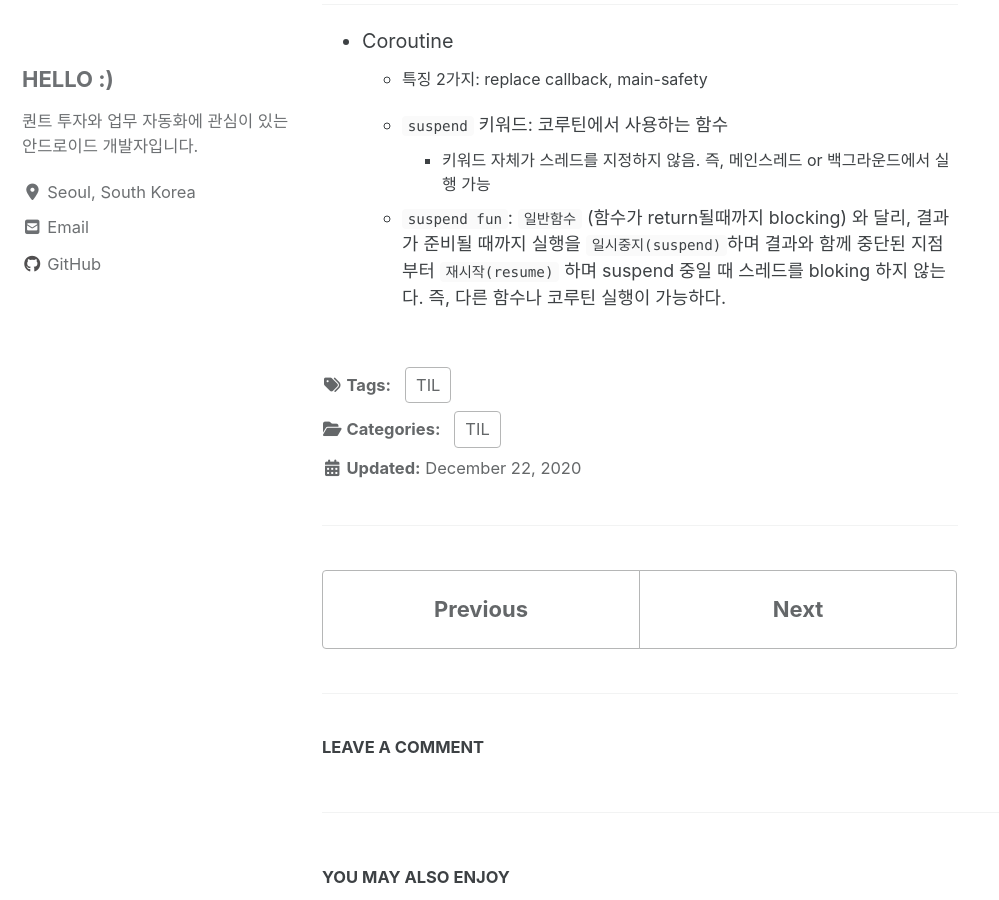
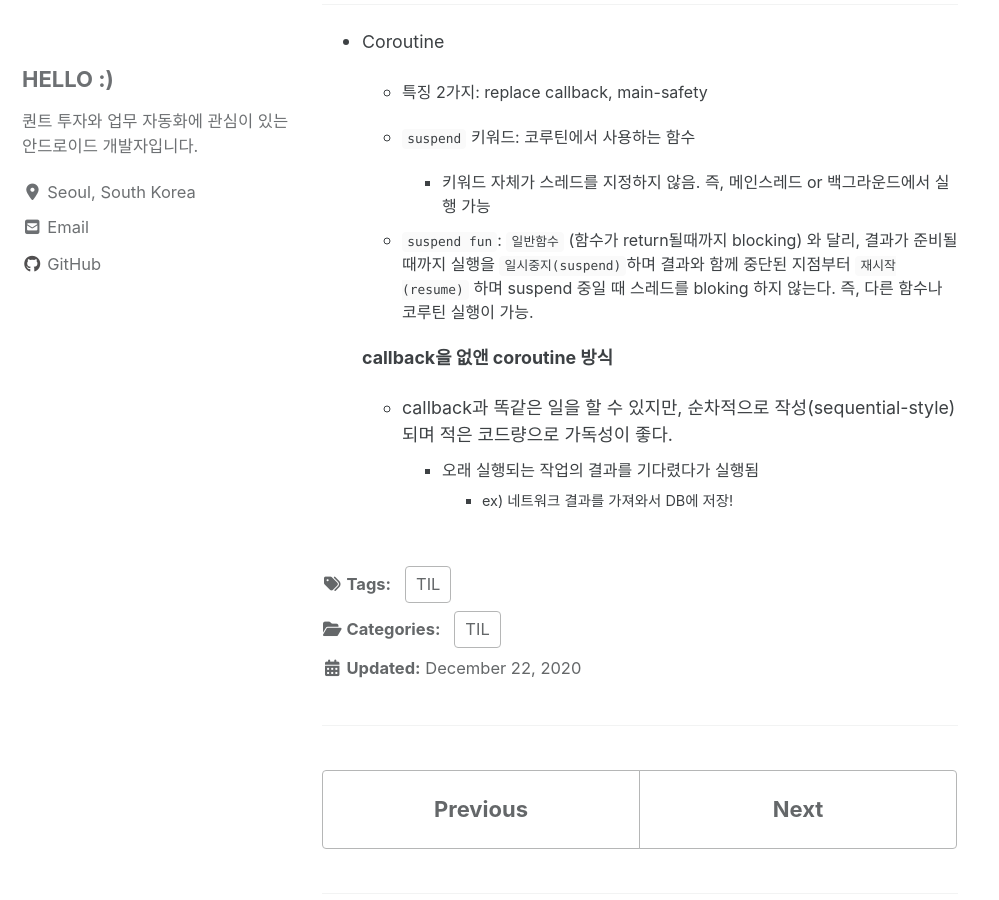
Before and after one commit to dev-eunji/dev-eunji.github.io, a Jekyll site: the page built from _posts/til/2020-12-22-TIL.md, in a window 1280 px wide and 900 px high, scrolled down 987 px. Shown: the whole window, without its empty margins (0-999 px from the left). Built offline with Jekyll 4.4.1, drawn with Linux system fonts in a browser that asks for light colours; cached includes are drawn as plain includes; nearby versions of some CDN libraries; comment, search, counter and statistics services are not loaded.

Commit message:
post 수정: 자동 줄맞춤

```diff
--- a/_posts/til/2020-12-22-TIL.md
+++ b/_posts/til/2020-12-22-TIL.md
@@ -6,27 +6,38 @@ last_modified_at: 2020-12-22
 permalink: /til/:year/:month/:day/:title/
 comments: true
 ---
+
 ## todo
-- [X] [leetcode 148](https://leetcode.com/problems/sort-list/)
-- [X] [Codelab - Use Kotlin Coroutines in your Android Apps](https://developer.android.com/courses/pathways/android-coroutines) 1/2
-- [X] [Tim sort에 대해 알아보자](https://d2.naver.com/helloworld/0315536) 읽기.
+
+- [x] [leetcode 148](https://leetcode.com/problems/sort-list/)
+- [x] [Codelab - Use Kotlin Coroutines in your Android Apps](https://developer.android.com/courses/pathways/android-coroutines) 1/2
+- [x] [Tim sort에 대해 알아보자](https://d2.naver.com/helloworld/0315536) 읽기.
 
 ## What I learned
-* Visual Code 에서 git history 를 보려면 "Git History" extension 을 설치.
 
-* [leetcode 148](https://leetcode.com/problems/sort-list/) 문제를 풀면서 정렬 방법들의 자세한 동작들이 궁금해져서 찾아보았다. 이전에 [Arrays.sort()](https://dev-eunji.github.io/til/2020/12/12/TIL/) 에 대해 공부하며, primitive type에는 퀵소트(`DualPivotQuicksort`)를 사용하지만, object에는 `ComparableTimSort`를 사용한다는 것을 알게 되었다. `ComparableTimSort`가 삽입과 머지정렬을 함께 사용한다는 정도만 알고 넘어갔었는데, 오늘 [Tim sort에 대해 알아보자](https://d2.naver.com/helloworld/0315536) 포스팅을 보면서 Tim Sort를 포함한 정렬에 대해 더 깊이 배울 수 있었다.
+- Visual Code 에서 git history 를 보려면 "Git History" extension 을 설치.
 
-* 시간 복잡도 O(nlogn)의 실제 동작 시간은 `C * nlogn + a` 으로 구할 수 있다.
-    * 상수 C를 결정하는데 큰 영향을 주는 요소가 `참조 지역성(Locality of Reference)`
-        * `최근에 참조한 메모리 (or 인접 메모리)를 다시 참조할 확률이 높다` 이론을 기반으로 메모리에 비해 속도가 빠른 캐시 메모리에 담아두는 것이다. 따라서, 속도 면에서, 메모리를 연속적으로 읽는 작업이 랜덤하게 메모리를 읽는 작업보다 빠르다.
+- [leetcode 148](https://leetcode.com/problems/sort-list/) 문제를 풀면서 정렬 방법들의 자세한 동작들이 궁금해져서 찾아보았다. 이전에 [Arrays.sort()](https://dev-eunji.github.io/til/2020/12/12/TIL/) 에 대해 공부하며, primitive type에는 퀵소트(`DualPivotQuicksort`)를 사용하지만, object에는 `ComparableTimSort`를 사용한다는 것을 알게 되었다. `ComparableTimSort`가 삽입과 머지정렬을 함께 사용한다는 정도만 알고 넘어갔었는데, 오늘 [Tim sort에 대해 알아보자](https://d2.naver.com/helloworld/0315536) 포스팅을 보면서 Tim Sort를 포함한 정렬에 대해 더 깊이 배울 수 있었다.
 
+- 시간 복잡도 O(nlogn)의 실제 동작 시간은 `C * nlogn + a` 으로 구할 수 있다.
+  - 상수 C를 결정하는데 큰 영향을 주는 요소가 `참조 지역성(Locality of Reference)`
+    - `최근에 참조한 메모리 (or 인접 메모리)를 다시 참조할 확률이 높다` 이론을 기반으로 메모리에 비해 속도가 빠른 캐시 메모리에 담아두는 것이다. 따라서, 속도 면에서, 메모리를 연속적으로 읽는 작업이 랜덤하게 메모리를 읽는 작업보다 빠르다.
 
 ---
 
-* Coroutine
-    * 특징 2가지: replace callback, main-safety
+- Coroutine
 
-    * `suspend` 키워드: 코루틴에서 사용하는 함수
-        * 키워드 자체가 스레드를 지정하지 않음. 즉, 메인스레드 or 백그라운드에서 실행 가능
+  - 특징 2가지: replace callback, main-safety
 
-    * `suspend fun`: `일반함수` (함수가 return될때까지 blocking) 와 달리, 결과가 준비될 때까지 실행을 `일시중지(suspend)`하며 결과와 함께 중단된 지점부터 `재시작(resume)` 하며 suspend 중일 때 스레드를 bloking 하지 않는다. 즉, 다른 함수나 코루틴 실행이 가능하다.
+  - `suspend` 키워드: 코루틴에서 사용하는 함수
+
+    - 키워드 자체가 스레드를 지정하지 않음. 즉, 메인스레드 or 백그라운드에서 실행 가능
+
+  - `suspend fun`: `일반함수` (함수가 return될때까지 blocking) 와 달리, 결과가 준비될 때까지 실행을 `일시중지(suspend)`하며 결과와 함께 중단된 지점부터 `재시작(resume)` 하며 suspend 중일 때 스레드를 bloking 하지 않는다. 즉, 다른 함수나 코루틴 실행이 가능.
+
+  **callback을 없앤 coroutine 방식**
+
+  - callback과 똑같은 일을 할 수 있지만,
+    순차적으로 작성(sequential-style)되며 적은 코드량으로 가독성이 좋다.
+    - 오래 실행되는 작업의 결과를 기다렸다가 실행됨
+      - ex) 네트워크 결과를 가져와서 DB에 저장!
```
Also changed, not shown: _posts/etc/2020-11-21-Mac-screenshot.md (+4 -6 lines), _posts/til/2020-12-21-TIL.md (+8 -5 lines), _posts/til/2020-12-23-TIL.md (+3 -1 lines).
